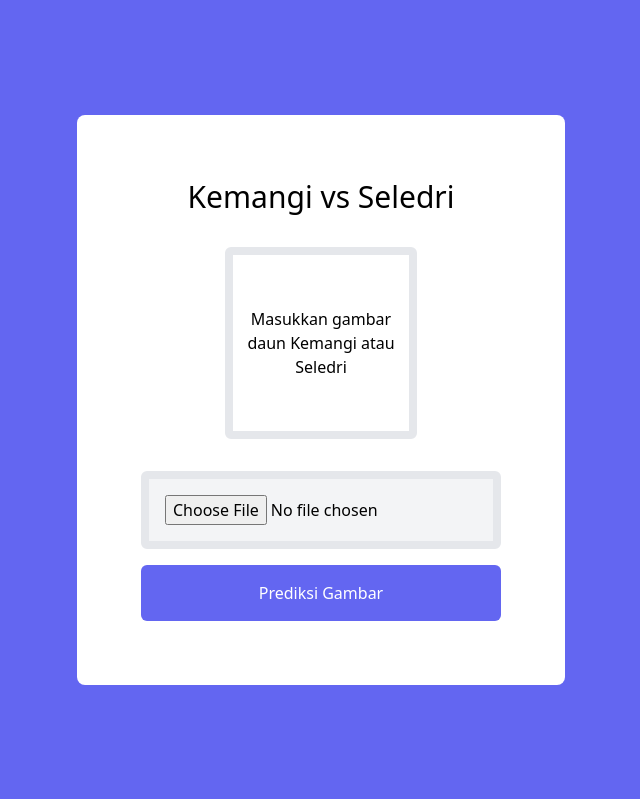
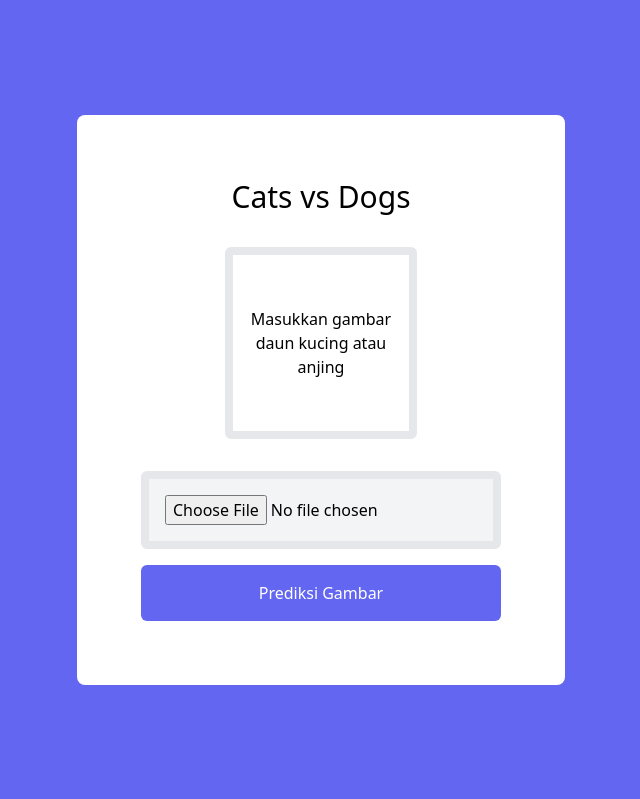
Before and after one commit to Hasby23/Deployment, a Flask app: page / in a window 1280 px wide. Shown: the top 799 px of the page, without its empty margins (319-959 px from the left). Run offline with Flask 2, Linux system fonts and the light colour scheme.

Commit message:
change some stuff

```diff
--- a/app.py
+++ b/app.py
@@ -6,9 +6,9 @@ import cv2
 
 app = Flask(__name__)
 app.config['UPLOAD_FOLDER'] = './static/uploads/'
-model = load_model('Hasil_Train_Seledri_Kemangi.h5')
+model = load_model('Hasil_Train_Cats_Dogs.h5')
 
-class_dict = {0: 'Kemangi', 1: 'Seledri'}
+class_dict = {0: 'Cats', 1: 'Dogs'}
 
 
 def predict_label(img_path):
--- a/templates/index.html
+++ b/templates/index.html
@@ -8,7 +8,7 @@
             href="https://unpkg.com/tailwindcss@^2/dist/tailwind.min.css"
             rel="stylesheet"
         />
-        <title>Kemangi vs Seledri App</title>
+        <title>Cats vs Dogs App</title>
     </head>
     <body>
         <section
@@ -31,7 +31,7 @@
                     rounded-lg
                 "
             >
-                <h1 class="text-3xl text-bold">Kemangi vs Seledri</h1>
+                <h1 class="text-3xl text-bold">Cats vs Dogs</h1>
 
                 {% if uploaded_image %}
                 <img
@@ -52,7 +52,7 @@
                     "
                 >
                     <p class="text-center">
-                        Masukkan gambar daun Kemangi atau Seledri
+                        Masukkan gambar daun kucing atau anjing
                     </p>
                 </div>
                 {% endif %} {% if prediction %}
```
Also changed, not shown: 1 other file.
